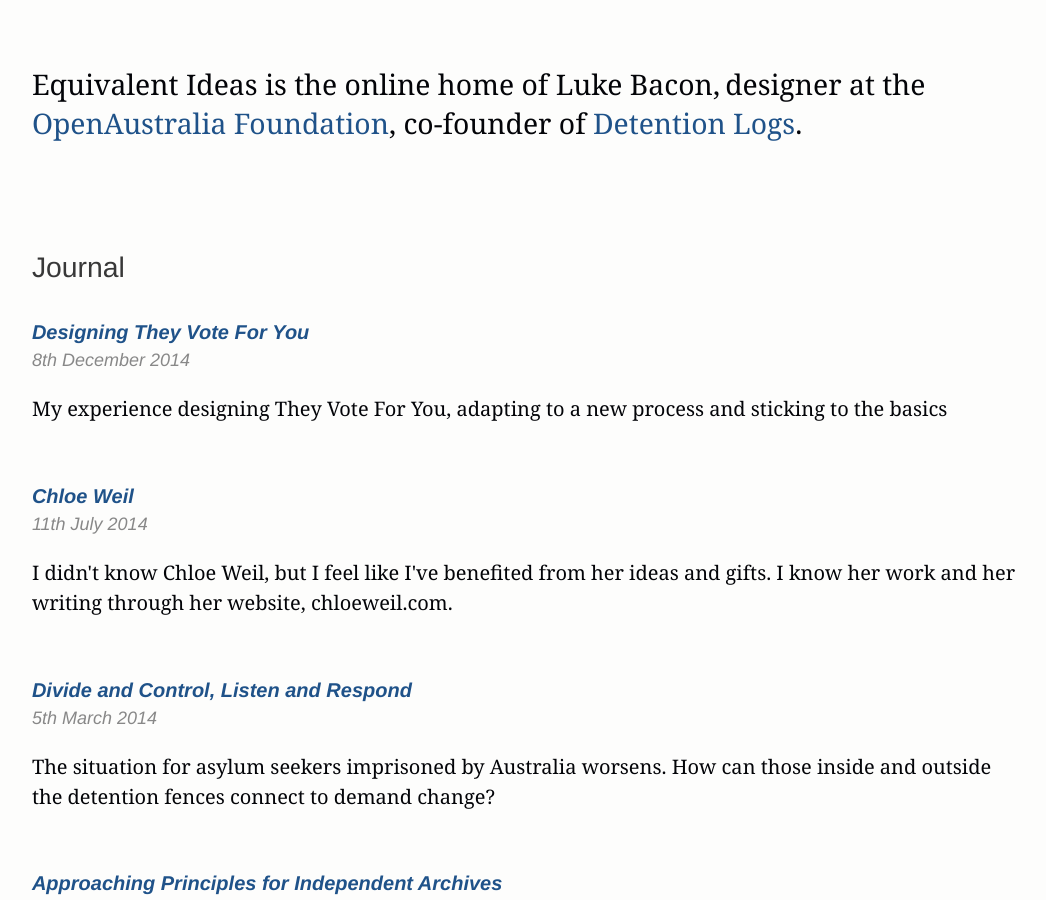
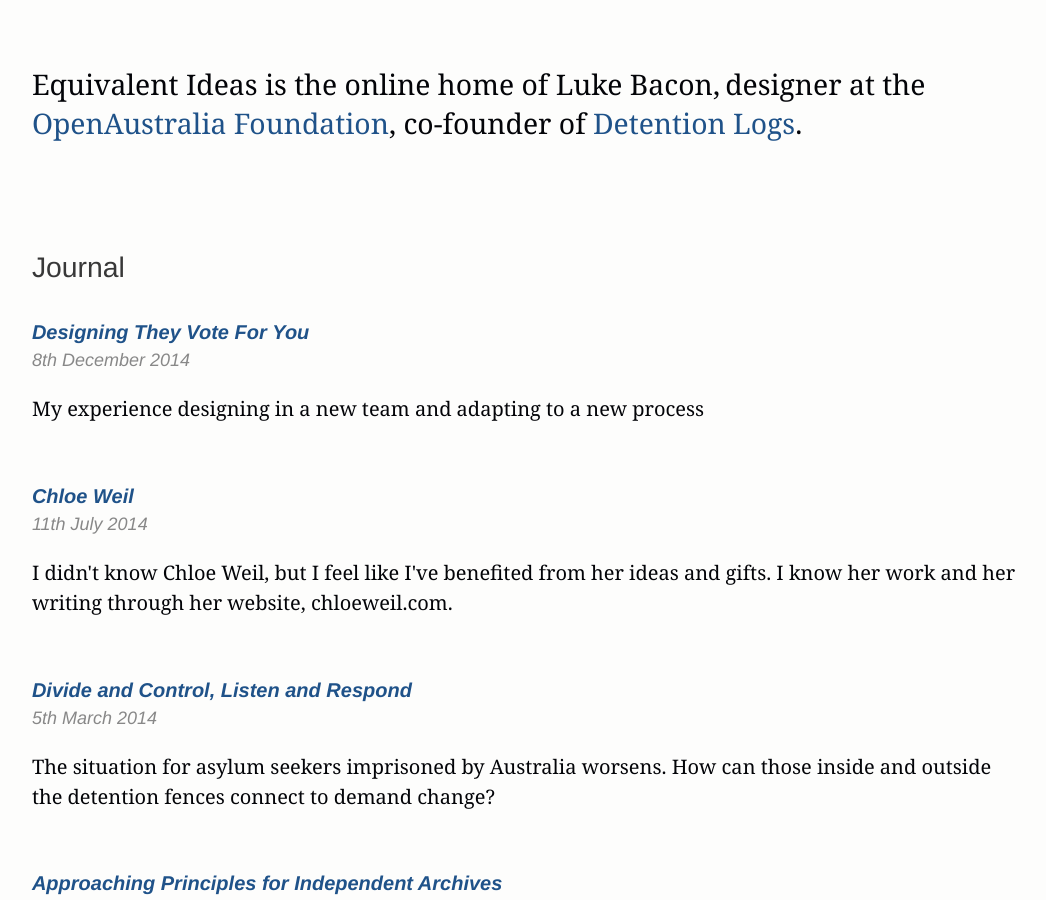
Before and after one commit to equivalentideas/home, a Jekyll site: the page built from index.html, in a window 1280 px wide and 900 px high. Shown: the whole window, without its empty margins (113-1159 px from the left). Built offline with Jekyll 4.4.1, drawn with Linux system fonts in a browser that asks for light colours; nearby versions of some CDN libraries; Markdown is read by kramdown in place of the engine named in the settings.

Commit message:
make the post description less repetitive of the title

```diff
--- a/_posts/2014-12-08-designing-they-vote-for-you.markdown
+++ b/_posts/2014-12-08-designing-they-vote-for-you.markdown
@@ -3,7 +3,7 @@
 title:  "Designing They Vote For You"
 date:   2014-12-08 09:11:00
 categories: journal
-description: "My experience designing They Vote For You, adapting to a new process and sticking to the basics"
+description: "My experience designing in a new team and adapting to a new process"
 ---
 
 For the last three and a half months I’ve been working with the [OpenAustralia Foundation](https://www.openaustraliafoundation.org.au/) to design their latest project, *[They Vote For You](http://theyvoteforyou.org.au)*. For me, as always, this was a broad interpretation of the role “designer”: digging into functionality, language, information architecture, appearance, feeling, right down to the purpose and direction of the site. At the core we are trying to respectfully support citizens in using the tool to achieve something they want. I’m very proud of where we’ve taken the project and to now be joining the team permanently.
```
